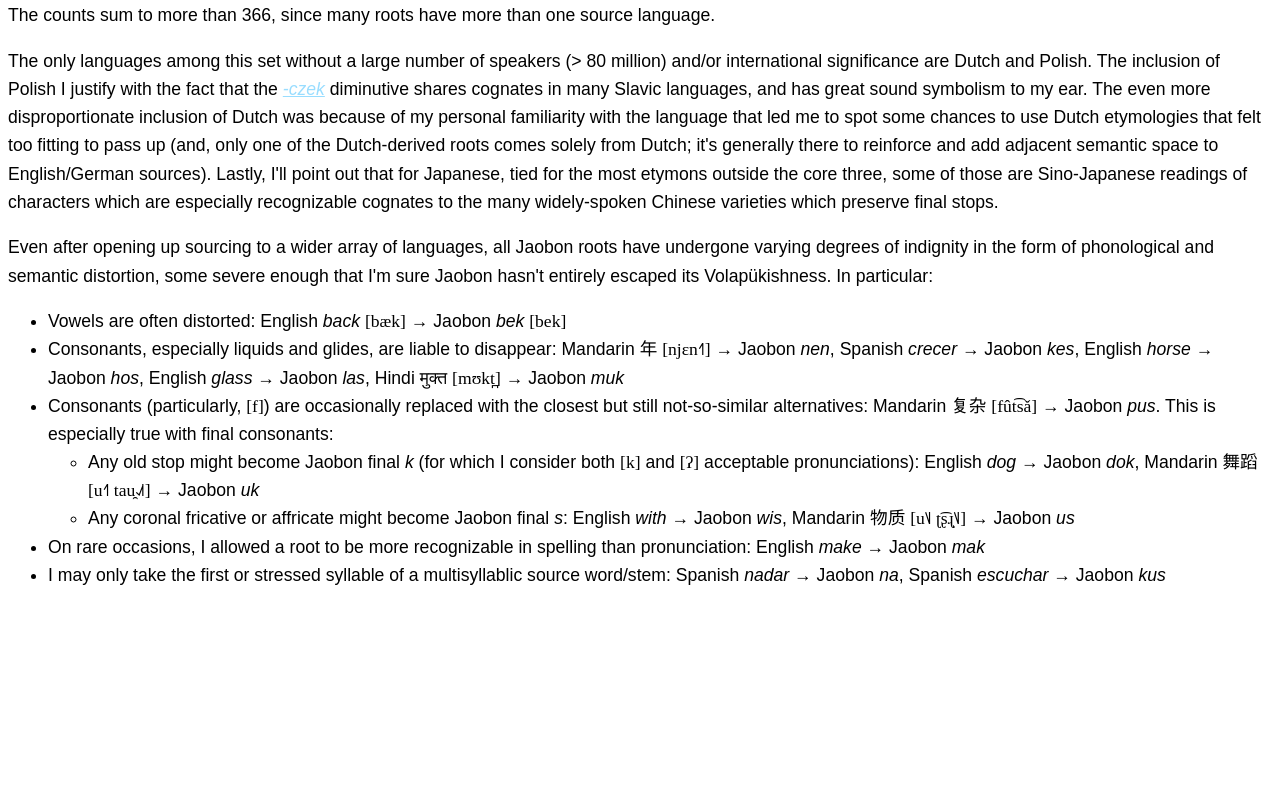
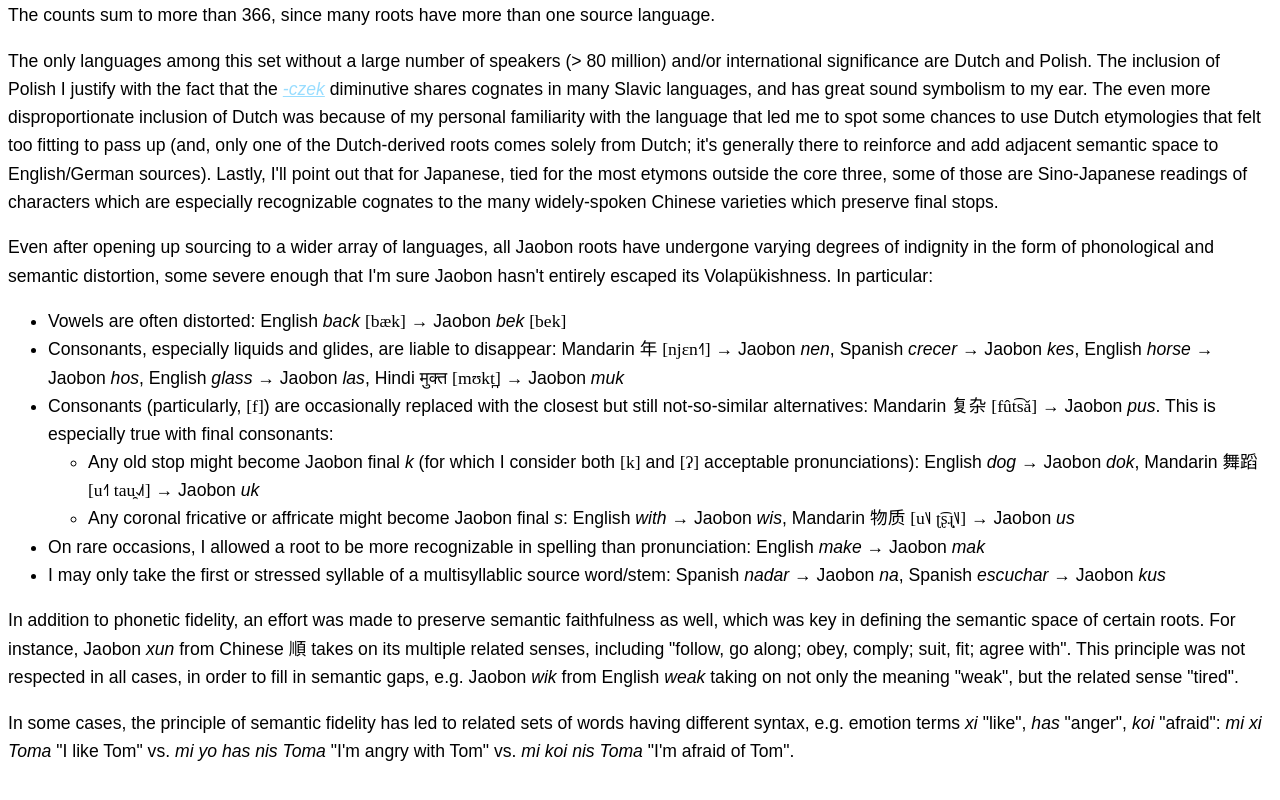
Before and after one commit to cstuartroe/jaobon, a React app: page /sourcing in a window 1280 px wide. Shown: the part 1205-2005 px from the top of the page. Before the commit the page ends 1898 px from the top, so only its background shows below. Built offline with nearby package versions, Linux system fonts and the light colour scheme; the HTML template or start-up script is replaced by a standard one.

Commit message:
Semantic fidelity note

```diff
--- a/src/Sourcing.tsx
+++ b/src/Sourcing.tsx
@@ -135,6 +135,22 @@ export default class Sourcing extends Component<Props, State> {
                 Spanish <i>escuchar</i> → Jaobon <i>kus</i>
             </li>
         </ul>
+
+        <p>
+            In addition to phonetic fidelity, an effort was made to preserve semantic faithfulness as well,
+            which was key in defining the semantic space of certain roots. For instance, Jaobon <i>xun</i>{' '}
+            from Chinese 順 takes on its multiple related senses, including
+            "follow, go along; obey, comply; suit, fit; agree with".
+            This principle was not respected in all cases, in order to fill in semantic gaps, e.g. Jaobon <i>wik</i>
+            {' '}from English <i>weak</i> taking on not only the meaning "weak", but the related sense "tired".
+        </p>
+
+          <p>
+              In some cases, the principle of semantic fidelity has led to related sets of words having different
+              syntax, e.g. emotion terms <i>xi</i> "like", <i>has</i> "anger", <i>koi</i> "afraid":{' '}
+              <i>mi xi Toma</i> "I like Tom" vs. <i>mi yo has nis Toma</i> "I'm angry with Tom"
+              vs. <i>mi koi nis Toma</i> "I'm afraid of Tom".
+          </p>
       </>
     );
   }
```
